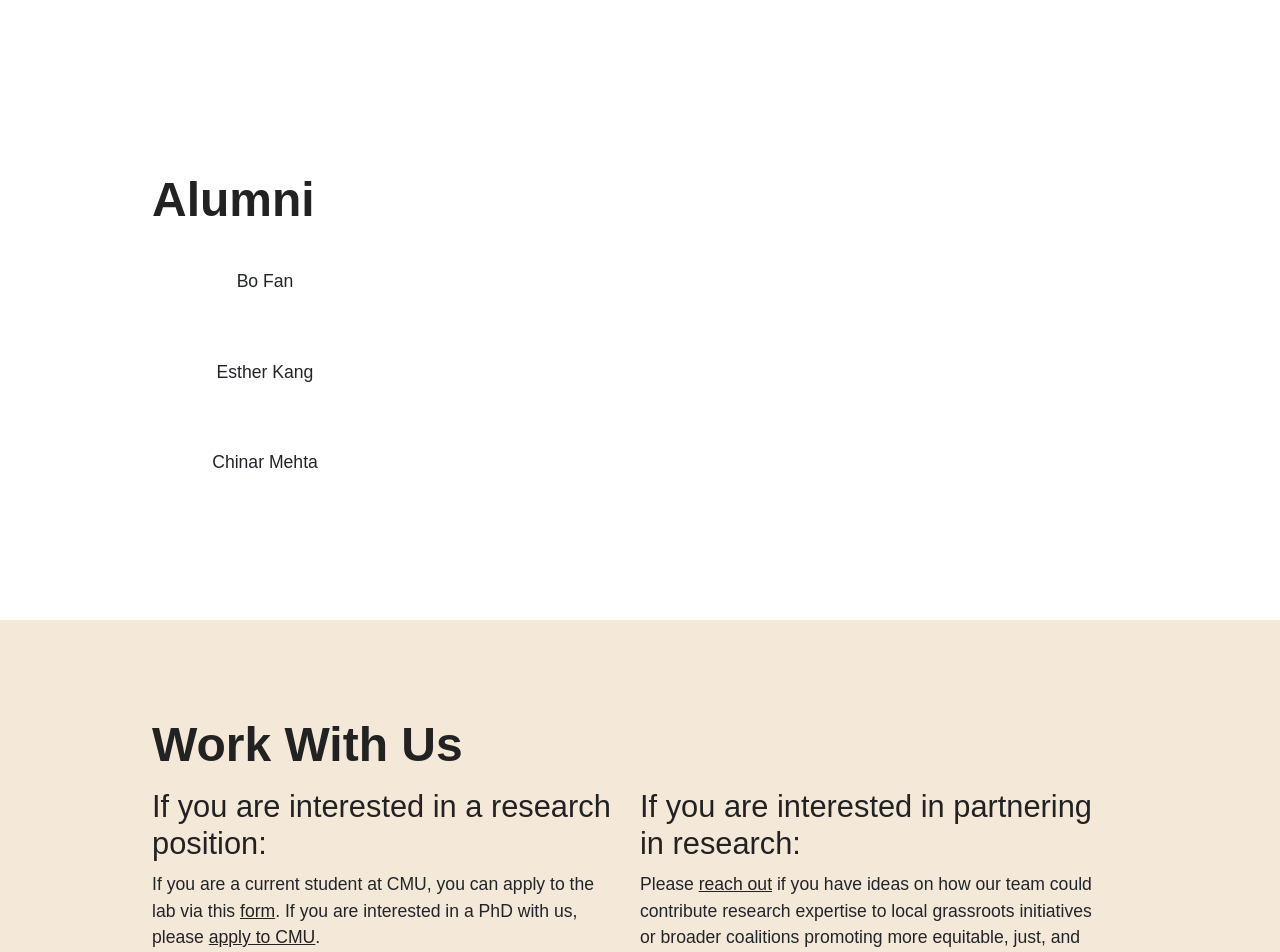
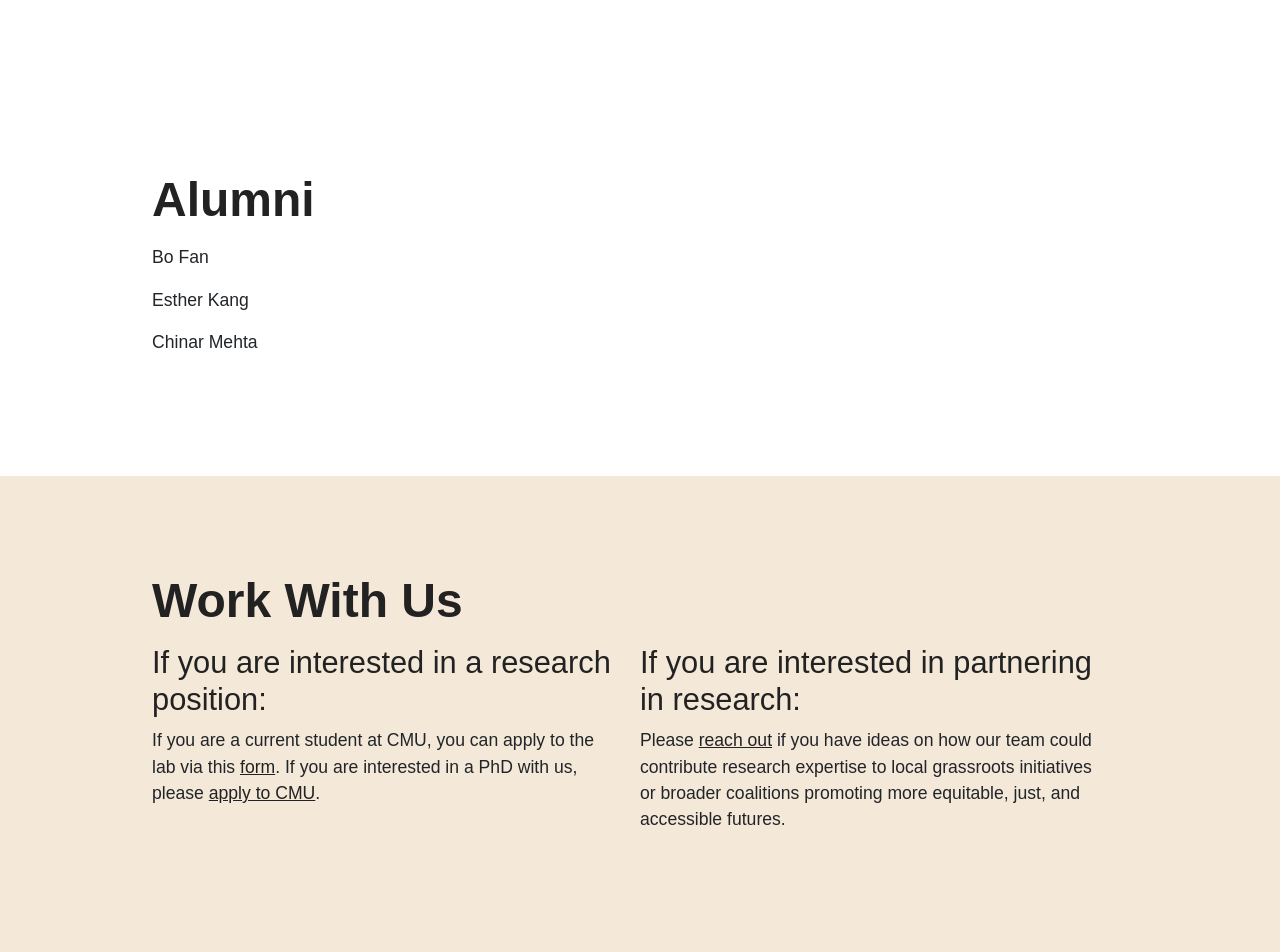
Before and after one commit to techsolidaritylab/site, a Jekyll site: the page built from index.html, in a window 1280 px wide. Shown: the part 2842-3794 px from the top of the page. Built offline with Jekyll 4.4.1, drawn with Linux system fonts in a browser that asks for light colours; nearby versions of some CDN libraries; some web fonts are replaced.

Commit message:
Update team.html

```diff
--- a/_includes/team.html
+++ b/_includes/team.html
@@ -37,9 +37,9 @@
     <!-- Three columns of text below the carousel -->
     <div class="row mb-2">
       <div class="col-12 col-md-6 col-lg-3">
-      <p class="text-center py-4">Bo Fan</p>
-      <p class="text-center py-4">Esther Kang</p>
-      <p class="text-center py-4">Chinar Mehta</p>
+      <p>Bo Fan</p>
+      <p>Esther Kang</p>
+      <p>Chinar Mehta</p>
       </div><!-- /.col-lg-4 -->
     </div><!-- /.row -->
   </div>
```
